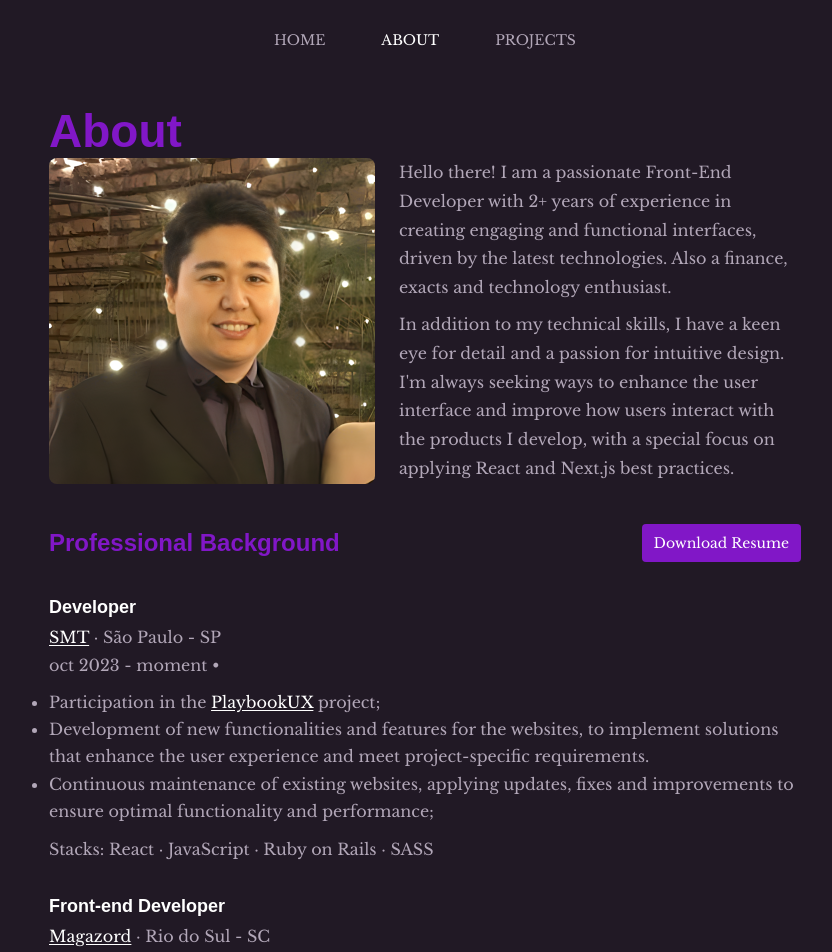
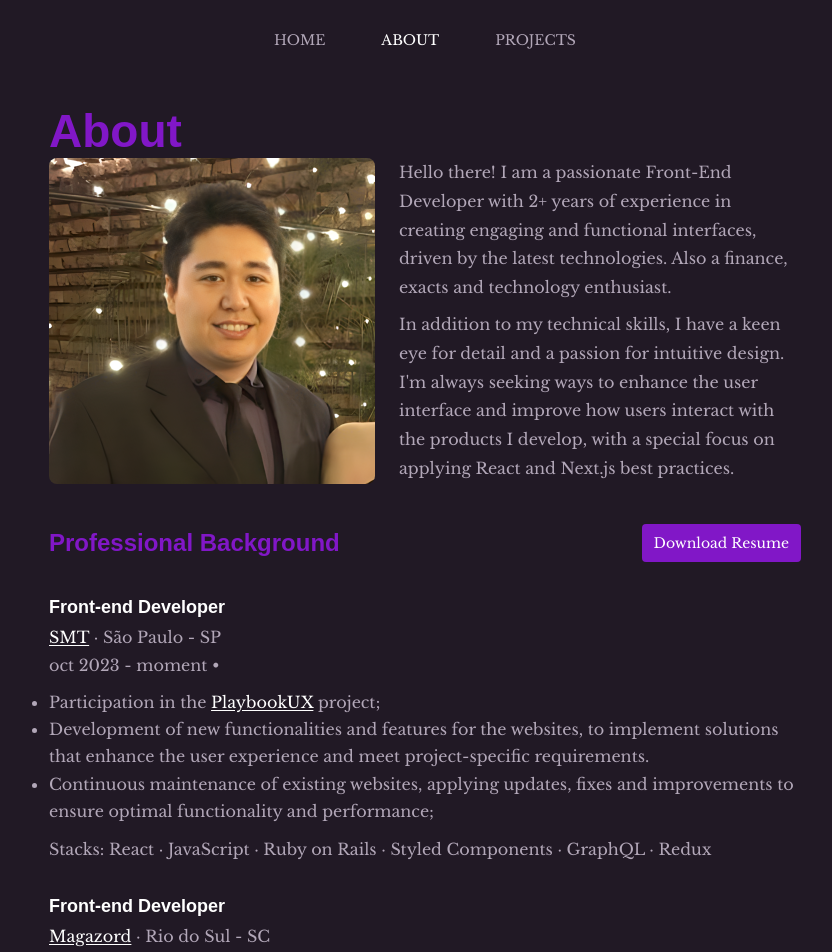
Before and after one commit to bzenky/bzenky.dev, a Next.js app: page /about in a window 1280 px wide. Shown: the top 952 px of the page, without its empty margins (215-1047 px from the left). Built offline with nearby package versions, Linux system fonts and the light colour scheme; a web font is replaced by a local one.

Commit message:
chore: update current job info

```diff
--- a/src/pages/about.tsx
+++ b/src/pages/about.tsx
@@ -43,7 +43,7 @@ export default function About() {
                         </ExperiencesHeader>
 
                         <CareerItemWrapper>
-                            <h3>Developer</h3>
+                            <h3>Front-end Developer</h3>
                             <div>
                                 <a href="https://smtsolucoes.com.br/" target="_blank" rel="noreferrer">SMT</a>
                                 <span> · São Paulo - SP</span>
@@ -56,7 +56,7 @@ export default function About() {
                                 <li>Development of new functionalities and features for the websites, to implement solutions that enhance the user experience and meet project-specific requirements.</li>
                                 <li>Continuous maintenance of existing websites, applying updates, fixes and improvements to ensure optimal functionality and performance;</li>
                             </ul>
-                            <span>Stacks: React · JavaScript · Ruby on Rails · SASS</span>
+                            <span>Stacks: React · JavaScript · Ruby on Rails · Styled Components · GraphQL · Redux</span>
                         </CareerItemWrapper>
 
                         <CareerItemWrapper>
```
Also changed, not shown: 2 other files (tests, documents, lock files or other folders).
